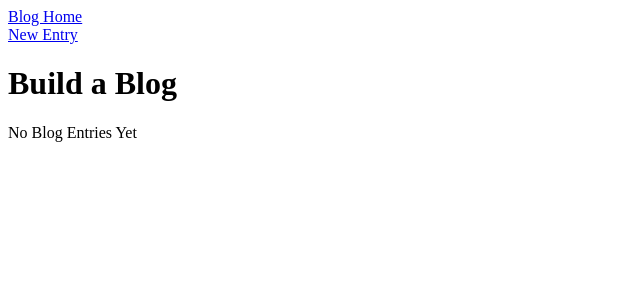
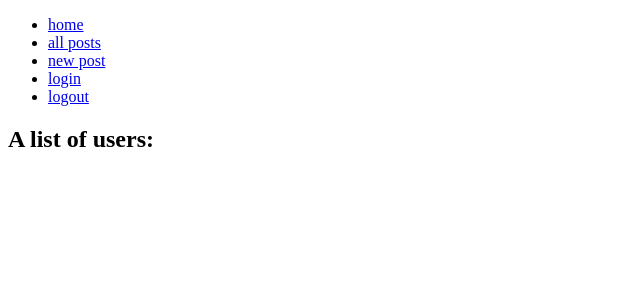
Before and after one commit to Christine147/blogz, a Flask app: page / in a window 1280 px wide. Shown: the top 300 px of the page, without its empty margins (0-640 px from the left). Run offline with Flask 2, Linux system fonts and the light colour scheme; data that the repository does not hold is empty.

Commit message:
complete

```diff
--- a/main.py
+++ b/main.py
@@ -1,66 +1,187 @@
-from flask import Flask, request, redirect, render_template
+from flask import Flask, request, redirect, render_template, session, flash
 from flask_sqlalchemy import SQLAlchemy
+from hashutils import make_pw_hash, check_pw_hash
 
 app = Flask(__name__)
 app.config['DEBUG'] = True
-app.config['SQLALCHEMY_DATABASE_URI'] = 'mysql+pymysql://build-a-blog:blog@localhost:8889/build-a-blog'
+app.config['SQLALCHEMY_DATABASE_URI'] = 'mysql+pymysql://blogz:Cupcake21@localhost:8889/blogz'
 app.config['SQLALCHEMY_ECHO'] = True
+db = SQLAlchemy(app)
+app.secret_key = 'zephyr'
 
-db = SQLAlchemy(app)
+
+class User(db.Model):
+
+    id = db.Column(db.Integer, primary_key=True)
+    username = db.Column(db.String(120), unique=True)
+    pw_hash = db.Column(db.String(120))
+    blogs = db.relationship('Blog', backref='owner')
+
+    def __init__(self, username, password):
+        self.username = username
+        self.pw_hash = make_pw_hash(password)
 
 class Blog(db.Model):
 
     id = db.Column(db.Integer, primary_key=True)
-    blog_title = db.Column(db.String(120))
-    blog_body = db.Column(db.String(3000))
+    title = db.Column(db.Text)
+    post = db.Column(db.Text)
+    owner_id = db.Column(db.Integer, db.ForeignKey('user.id'))
 
-    def __init__(self, blog_title, blog_body):
-        self.blog_title = blog_title
-        self.blog_body = blog_body
+    def __init__(self, title, post, owner):
+        self.title = title
+        self.post = post
+        self.owner = owner
 
-@app.route('/', methods=['GET'])
-def home():
-    show_blog = Blog.query.all()
-    return render_template('blog_home.html', show_blog=show_blog)
+@app.before_request
+def require_login():
+    allowed_routes = ['login', 'list_blogs', 'index', 'signup']
+    if request.endpoint not in allowed_routes and 'username' not in session:
+        return redirect('/login')
 
-@app.route('/blog_home', methods=['POST','GET'])
-def display_entry():
-    show_blog = Blog.query.all()
-    return render_template('blog_home.html', show_blog=show_blog)
+@app.route('/login', methods=['POST', 'GET'])
+def login():
+    if request.method == 'POST':
+        username = request.form['username']
+        password = request.form['Password']
+        user = User.query.filter_by(username=username).first()
 
-@app.route('/newpost', methods=['POST', 'GET'])
-def new_entry():
+        username_error = ''
+        password_error = ''
+
+        if not username and not password:
+            username_error = "Username can't be empty."
+            password_error = "Password can't be empty."
+            return render_template('login.html', username_error = username_error, password_error = password_error)
+        if not password:
+            password_error = "Password can't be empty."
+            return render_template('login.html', password_error = password_error, username = username)
+        if not username:
+            username_error = "Username can't be empty."
+            return render_template('login.html', username_error = username_error)
+
+        if user and check_pw_hash(password, user.pw_hash):
+            session['username'] = username
+            return redirect('/newpost')
+        if user and not user.pw_hash == password:
+            password_error = "Incorrect password. Please try again."
+            return render_template('login.html', password_error = password_error, username = username)
+        if not user:
+            username_error = "Username required."
+            return render_template('login.html', username_error = username_error)
+
+    else:
+        return render_template('login.html')
+
+@app.route('/signup', methods=['POST', 'GET'])
+def signup():
+    if request.method == 'POST':
+        username = request.form['username']
+        password = request.form['Password']
+        verify = request.form['VerifyPassword']
+
+        username_error = ''
+        password_error = ''
+        verify_error = ''
+        existing_user = User.query.filter_by(username=username).first()
+
+        if not username or not password or not verify:
+            username_error = "Username required."
+            return render_template('signup.html', username_error = username_error)
+
+        if len(username) < 3:
+            username_error = "Username must be at least three characters."
+            return render_template('signup.html', username_error = username_error)
+        if len(password) < 3:
+            password_error = "Password must be at least three characters."
+            return render_template('signup.html', password_error = password_error, username = username, username_error = username_error)
+
+        if existing_user:
+            username_error = "Username already exists."
+            return render_template('signup.html', username_error = username_error)
+
+        if not existing_user and not password==verify:
+            password_error = "Passwords do not match"
+            verify_error = "Passwords do not match"
+            return render_template('signup.html', username = username, password_error = password_error, verify_error = verify_error)
+
+        if not existing_user and password==verify:
+            new_user = User(username, password)
+            db.session.add(new_user)
+            db.session.commit()
+            session['username'] = username
+            return redirect('/newpost')
+
+    else:
+        return render_template('signup.html')
+
+
+@app.route('/blog', methods=['POST', 'GET'])
+def list_blogs():
+    post_id = request.args.get('id')
+    author_id = request.args.get('owner_id')
+    all_posts = Blog.query.all()
+    if post_id:
+        indv_post = Blog.query.get(post_id)
+        return render_template('single_blog.html', posts=indv_post)
+    if author_id:
+        posts_from_author = Blog.query.filter_by(owner_id=author_id)
+        return render_template('singleUser.html', posts=posts_from_author)
+
+    return render_template('blog.html', posts=all_posts)
+
+
+def empty(x):
+    if len(x) == 0:
+        return True
+    else:
+        return False
+
+
+@app.route('/newpost', methods=['GET', 'POST'])
+def add_entry():
 
     if request.method == 'POST':
-        blog_title = request.form['blog_title']
-        blog_body = request.form['blog_body']
         title_error = ''
         body_error = ''
 
-        if not blog_title:
-            title_error = "Dude, name yo blog!"
+        blog_title = request.form['blog_title']
+        blog_body = request.form['blog_body']
+        owner = User.query.filter_by(username=session['username']).first()
+        new_post = Blog(blog_title, blog_body, owner)
 
-        if not blog_body:
-            body_error = "You must have something to say, duh"
+        if not empty(blog_title) and not empty(blog_body):
+            db.session.add(new_post)
+            db.session.commit()
+            post_link = "/blog?id=" + str(new_post.id)
+            return redirect(post_link)
+        else:
+            if empty(blog_title) and empty(blog_body):
+                title_error = "Dude, name yo blog!"
+                body_error = "You must have something to say, duh"
+                return render_template('newpost.html', title_error=title_error, body_error=body_error)
+            elif empty(blog_title) and not empty(blog_body):
+                title_error = "Title is missing."
+                return render_template('newpost.html', title_error=title_error, blog_body=blog_body)
+            elif empty(blog_body) and not empty(blog_title):
+                body_error = "Blog entry is missing."
+                return render_template('newpost.html', blog_title=blog_title, body_error=body_error,)
 
-        if not blog_title or not blog_body:
-            return render_template('newpost.html', title_error=title_error, body_error=body_error,
-            blog_title=blog_title, blog_body=blog_body)
+    else:
+        return render_template('newpost.html')
 
-        new_blog = Blog(blog_title, blog_body)
-        db.session.add(new_blog)
-        db.session.commit()
-        return redirect ('/blog_home')
+@app.route('/logout')
+def logout():
+    del session['username']
+    return redirect('/blog')
 
 
-    return render_template('newpost.html')
+@app.route('/')
+def index():
+    all_users = User.query.distinct()
+    return render_template('index.html', usernames=all_users)
 
-@app.route('/single_blog')
-def single_blog():
-    new_id = request.args.get('id')
-    find_title = Blog.query.get(new_id).blog_title
-    find_body = Blog.query.get(new_id).blog_body
-    return render_template ('single_blog.html', find_title=find_title, find_body=find_body)
+
 
 if __name__ == '__main__':
     app.run()
--- a/templates/base.html
+++ b/templates/base.html
@@ -1,9 +1,7 @@
 <!DOCTYPE html>
 <html>
-
     <head>
-
-    <title>Build a Blog</title>
+        <title>Blogz</title>
 
     </head>
     <style>
@@ -13,20 +11,25 @@
 
     </style>
 <body>
+    <header>
+        <ul id="nav">
+            <li><a href="/">home</a></li>
+            <li><a href="/blog">all posts</a></li>
+            <li><a href="/newpost">new post</a></li>
+            <li><a href="/login">login</a></li>
+            <li><a href="/logout">logout</a></li>
+        </ul>
+    </header>
 
 
-    <header>
-
-        <a href='/blog_home'>Blog Home</a>
-        <br>
-        <a href='/newpost'>New Entry</a>
-
-    </header>
+    <div class="container">
 
     {% block content %}
 
     {% endblock %}
 
+    </div>
+
 
 </body>
 </html>
--- a/templates/blog_home.html
+++ /dev/null
@@ -1,18 +0,0 @@
-{% extends 'base.html' %}
-
-{% block content %}
-<h1>Build a Blog</h1>
-    {% if show_blog|length == 0 %}
-        <p>No Blog Entries Yet</p>
-    {% else %}
-        <ul>
-            {% for entry in show_blog %}
-            <li>
-                <h2><a href="single_blog?id={{entry.id}}">{{entry.blog_title}}</a></h2></li>
-                <li><p>{{entry.blog_body}}</p>
-            </li>
-          {% endfor %}
-        </ul>
-    {% endif %}
-
-{% endblock %}
--- /dev/null
+++ b/templates/index.html
@@ -0,0 +1,16 @@
+{% extends 'base.html' %}
+
+{% block content %}
+
+<h2>A list of users:</h2>
+<ul>
+    {% for user in usernames %}
+
+        <li><a href='./blog?owner_id={{user.id}}'>{{user.username}}</a></li>
+
+    {% endfor %}
+
+</ul>
+
+
+{% endblock %}
```
Also changed, not shown: hashutils.py (added, +20 -0 lines), templates/blog.html (added, +13 -0 lines), templates/login.html (added, +27 -0 lines), templates/signup.html (added, +26 -0 lines), templates/singleUser.html (added, +14 -0 lines), templates/single_blog.html (+11 -4 lines). Lines whose indentation alone changed are shown as unchanged.
